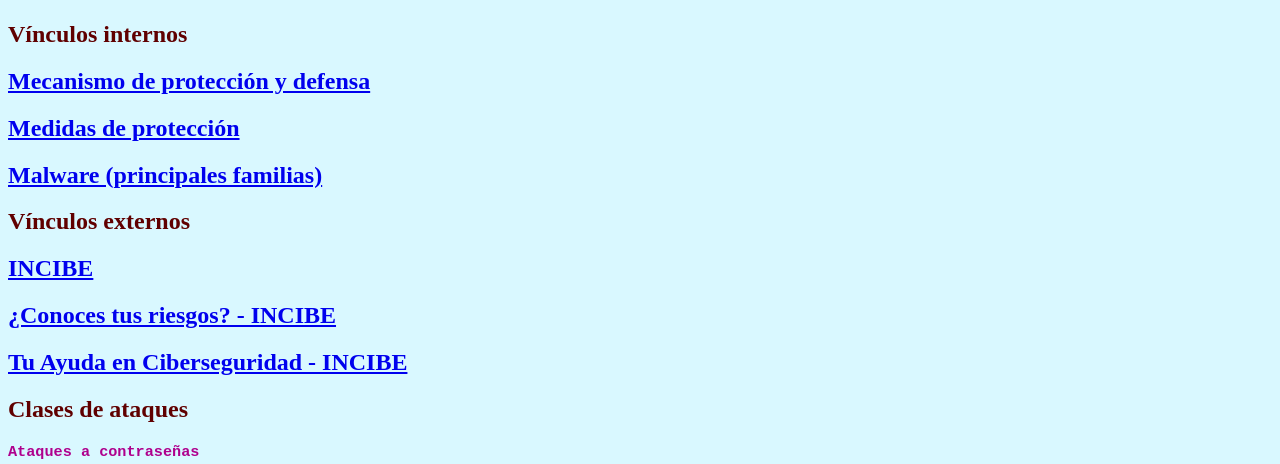
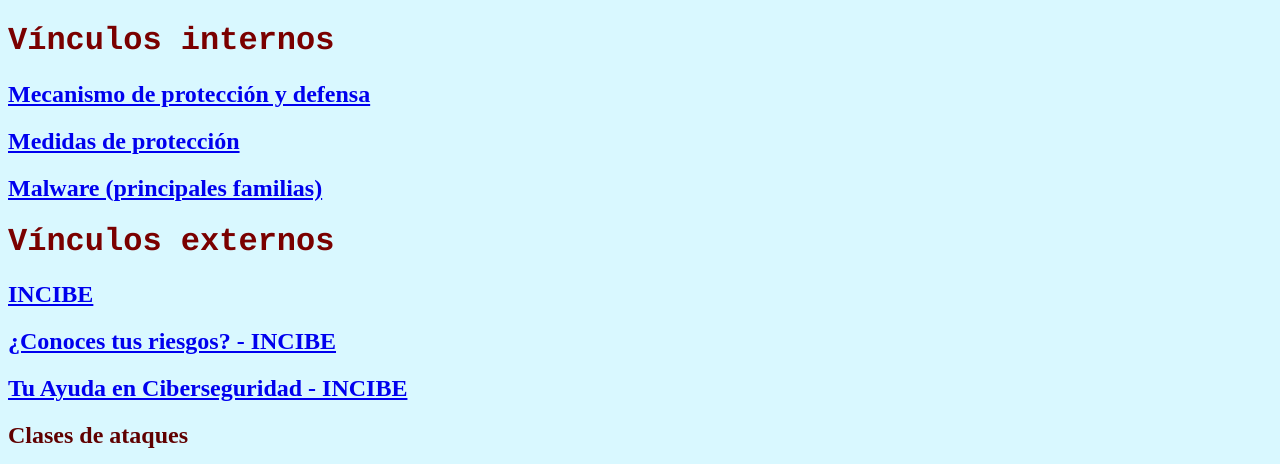
Before and after one commit to melanyabril4/P-gina-web-de-ciberseguridad, a plain HTML site: page index.html in a window 1280 px wide. Shown: the part 453-917 px from the top of the page. Drawn offline with Linux system fonts and the light colour scheme.

Commit message:
Update index.html

```diff
--- a/index.html
+++ b/index.html
@@ -15,13 +15,13 @@
 	en Internet para menores de edad en España.</center> </p>
 
 	<center><img src="https://encrypted-tbn0.gstatic.com/images?q=tbn:ANd9GcTKGhPqU-T-uSVWd3FpETnOD6qd4mhF8PD9fg&s" alt=""></center>
-	<h2> Vínculos internos</h2>
+	<h1> Vínculos internos</h1>
 
 	<h2><a href="#Mecanismo de protección y defensa">Mecanismo de protección y defensa</a></h2>
 	<h2><a href="#Medidas de protección">Medidas de protección</a></h2>
 	<h2><a href="#Malware (principales familias)">Malware (principales familias)</a></h2>
 
-	<h2> Vínculos externos</h2>
+	<h1> Vínculos externos</h1>
 
 	<h2><a href= "https://www.incibe.es" /> INCIBE </a></h2>
 	<h2><a href= "https://www.incibe.es/empresas/herramientas/conoces-tus-riesgos" /> ¿Conoces tus riesgos? - INCIBE</a></h2>
```
